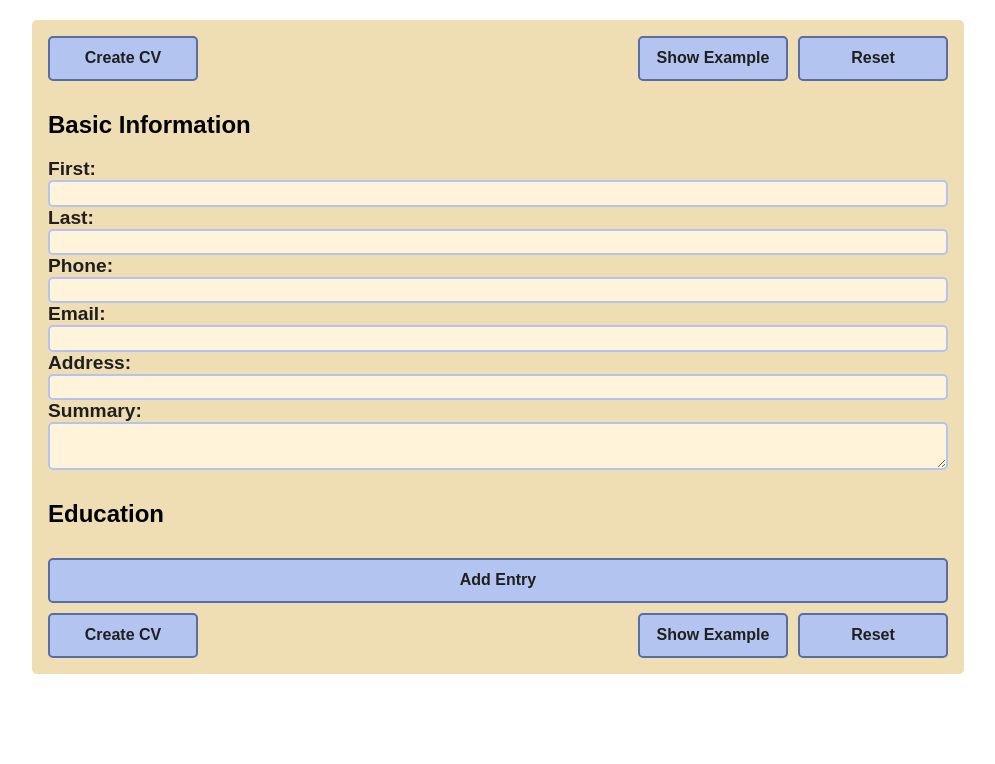
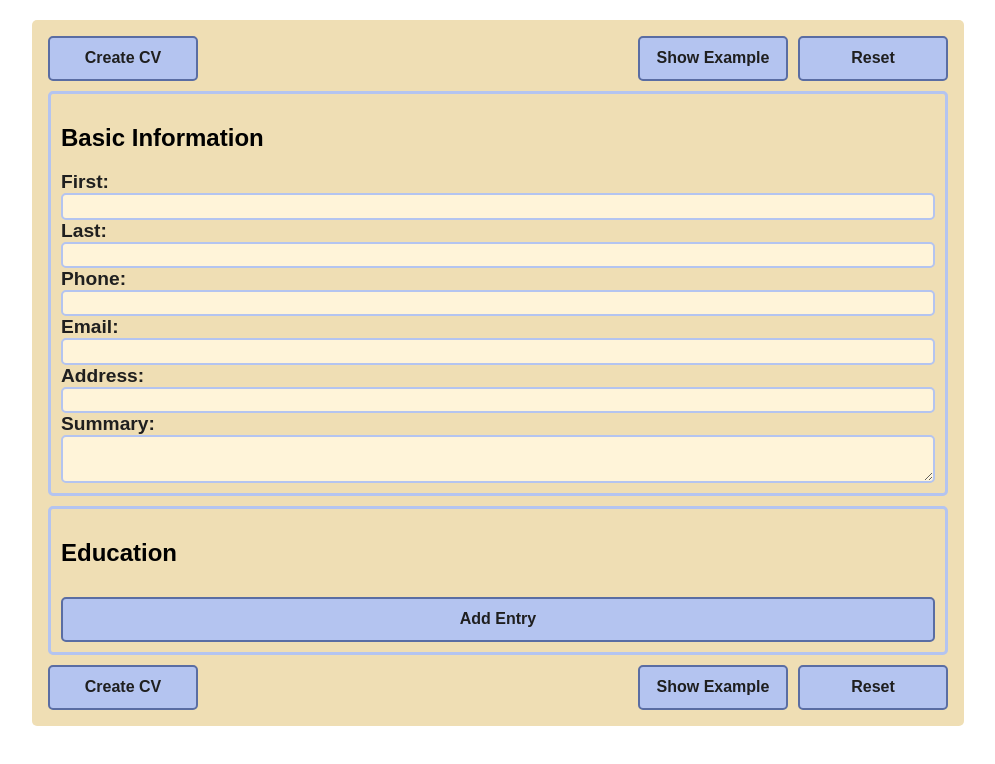
Before and after one commit to xincryptedx/cv-creator, a React (Vite) app: page / in a window 1280 px wide. Shown: the top 764 px of the page, without its empty margins (142-1137 px from the left). Built offline with nearby package versions, Linux system fonts and the light colour scheme.

Commit message:
Give sections border and padding

```diff
--- a/src/style/CvForm.module.css
+++ b/src/style/CvForm.module.css
@@ -56,3 +56,9 @@
 .cvForm button:active {
   background-color: var(--primary_2);
 }
+
+.cvForm section {
+  border: 3px solid var(--primary_1);
+  border-radius: 5px;
+  padding: 10px;
+}
```
